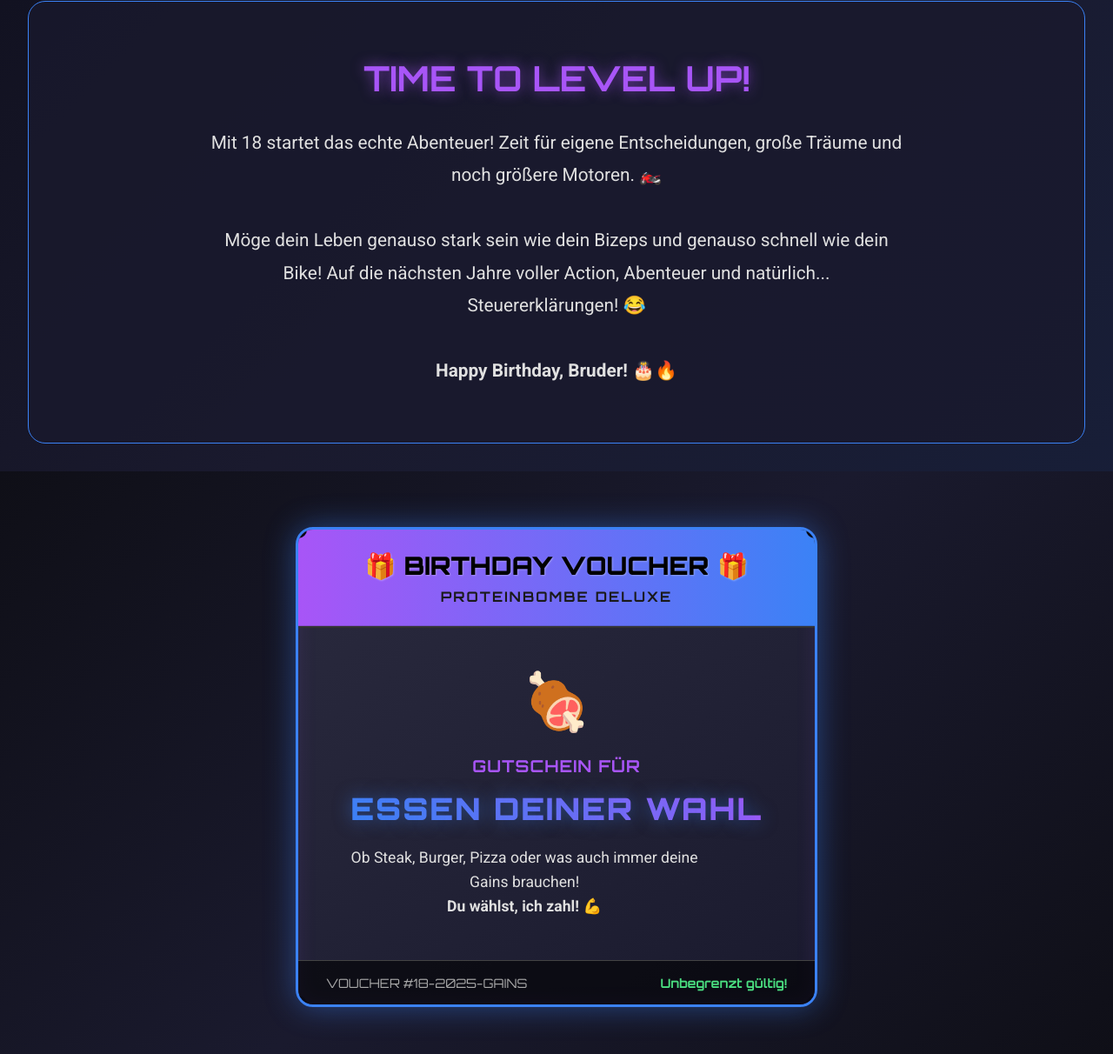
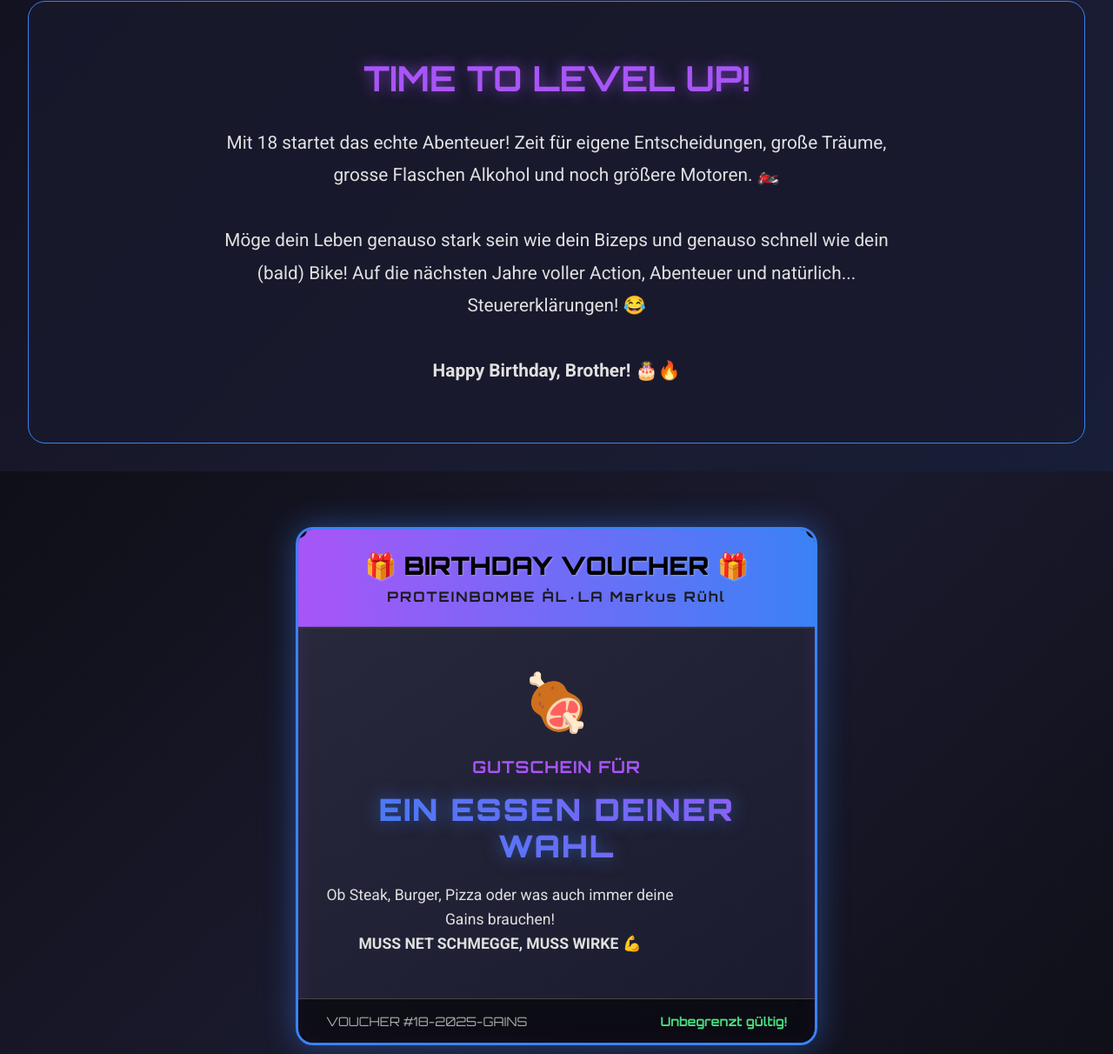
Before and after one commit to kecksfake/18, a plain HTML site: page index.html in a window 1280 px wide. Shown: the part 831-2043 px from the top of the page at 87% size. Drawn offline with Linux system fonts and the light colour scheme.

Commit message:
Update index.html

```diff
--- a/index.html
+++ b/index.html
@@ -726,7 +726,7 @@
         <div class="age-highlight">18</div>
 
         <div class="funny-message">
-            <p><strong>🎉 WILLKOMMEN IM ERWACHSENENLEBEN!!!! 🎉</strong></p>
+            <p><strong>🎉 WILLKOMMEN IM ERWACHSENENLEBEN! 🎉</strong></p>
             <p>Jetzt warten die Steuern, aber dafür darfst du endlich alles! 😎</p>
         </div>
 
@@ -749,11 +749,11 @@
     <div class="celebration-section">
         <h3 class="celebration-title">TIME TO LEVEL UP!</h3>
         <div class="wishes">
-            <p>Mit 18 startet das echte Abenteuer! Zeit für eigene Entscheidungen, große Träume und noch größere Motoren. 🏍️</p>
+            <p>Mit 18 startet das echte Abenteuer! Zeit für eigene Entscheidungen, große Träume, grosse Flaschen Alkohol und noch größere Motoren. 🏍️</p>
             <br>
-            <p>Möge dein Leben genauso stark sein wie dein Bizeps und genauso schnell wie dein Bike! Auf die nächsten Jahre voller Action, Abenteuer und natürlich... Steuererklärungen! 😂</p>
+            <p>Möge dein Leben genauso stark sein wie dein Bizeps und genauso schnell wie dein (bald) Bike! Auf die nächsten Jahre voller Action, Abenteuer und natürlich... Steuererklärungen! 😂</p>
             <br>
-            <p><strong>Happy Birthday, Bruder! 🎂🔥</strong></p>
+            <p><strong>Happy Birthday, Brother! 🎂🔥</strong></p>
         </div>
     </div>
 
@@ -761,17 +761,17 @@
         <div class="voucher-container">
             <div class="voucher-header">
                 <h3 class="voucher-title">🎁 BIRTHDAY VOUCHER 🎁</h3>
-                <div class="voucher-subtitle">PROTEINBOMBE DELUXE</div>
+                <div class="voucher-subtitle">PROTEINBOMBE ÀL·LA Markus Rühl</div>
             </div>
 
             <div class="voucher-content">
                 <div class="voucher-icon">🍖</div>
                 <div class="voucher-text">
                     <h4>GUTSCHEIN FÜR</h4>
-                    <div class="voucher-main-text">ESSEN DEINER WAHL</div>
+                    <div class="voucher-main-text">EIN ESSEN DEINER WAHL</div>
                     <p class="voucher-description">
                         Ob Steak, Burger, Pizza oder was auch immer deine Gains brauchen!<br>
-                        <strong>Du wählst, ich zahl! 💪</strong>
+                        <strong>MUSS NET SCHMEGGE, MUSS WIRKE 💪</strong>
                     </p>
                 </div>
             </div>
```
